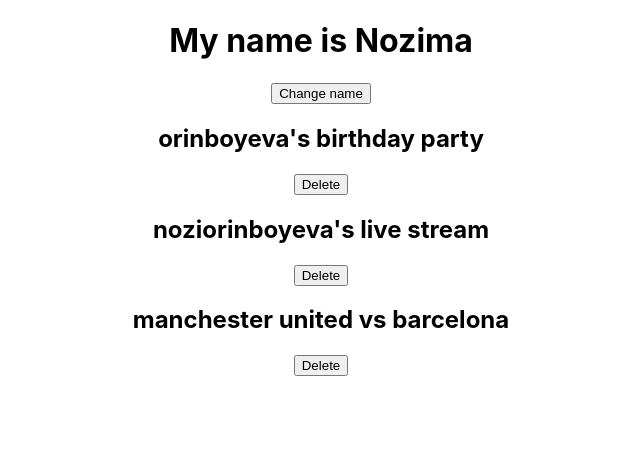
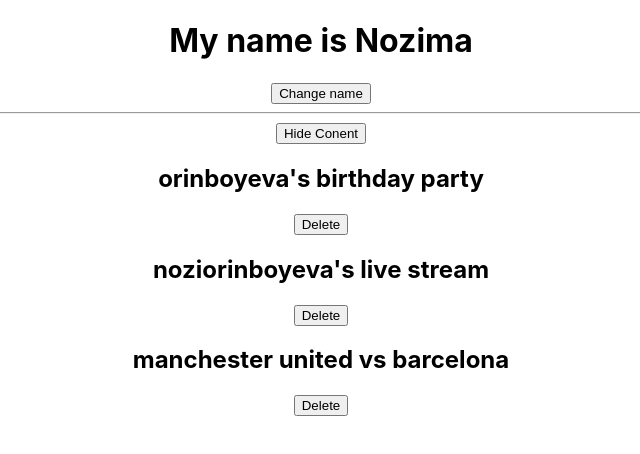
Before and after one commit to NozimaOrinboyeva/react-app, a React (Create React App) app: page / in a window 1280 px wide. Shown: the top 454 px of the page, without its empty margins (319-959 px from the left). Built offline with nearby package versions, Linux system fonts and the light colour scheme; the HTML template or start-up script is replaced by a standard one.

Commit message:
userStateda delete buutonnlari bilan ishlash

```diff
--- a/src/App.js
+++ b/src/App.js
@@ -6,6 +6,7 @@
 
   // arrayy  yaratib  uni funcsiyada foydalanib ishlatdik
   const [name, setName] = useState('Nozima')
+  const [showConent, setShowContent ] = useState(true)
   const [events, setEvents] = useState ([
     {title: "orinboyeva's birthday party", id: 1},
     {title: "noziorinboyeva's live stream", id: 2},
@@ -33,7 +34,13 @@
     <div className="App">
       <h1>My name is {name} </h1>
       <button onClick={handleClick}>Change name</button>
-      {events.map((event) => {
+      <hr></hr>
+      {showConent && <button onClick={() => setShowContent(false)}>Hide Conent</button>}
+      {!showConent && <button onClick={() => setShowContent(true)}>SHow Conent</button>}
+      {showConent && <div>
+        {events.length === 0 && <h2>Not Conent Yet:(</h2>}
+        {
+          events.map((event) => {
             return (
               <div key={event.id}>
                 <h2>{event.title}</h2>
@@ -41,6 +48,7 @@
                 </div>
             )
           })}
+          </div>}
     </div>
   );
 }
```
Lines whose indentation alone changed are shown as unchanged.
